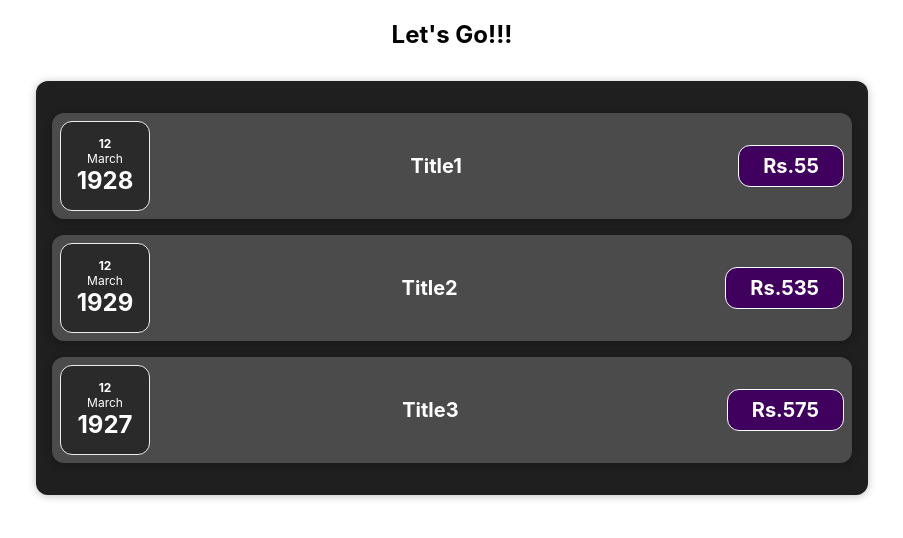
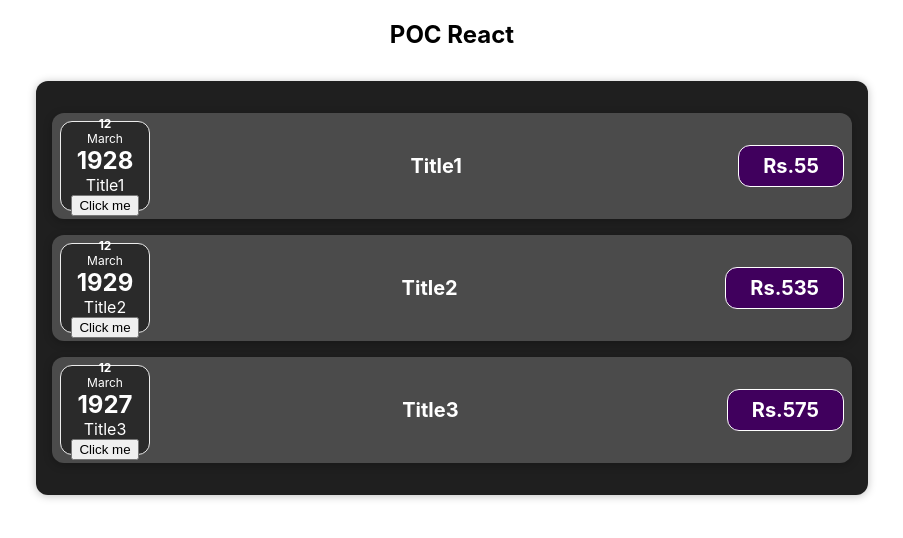
Before and after one commit to gopsey/my-react-learn, a React (Create React App) app: page / in a window 1280 px wide. Shown: the top 538 px of the page, without its empty margins (188-1091 px from the left). Built offline with nearby package versions, Linux system fonts and the light colour scheme.

Commit message:
state and event handler

```diff
--- a/src/App.js
+++ b/src/App.js
@@ -1,7 +1,7 @@
 import './App.css';
 import Expenses from "./components/Expenses";
 
-function App() {
+const App = () => {
   const expenses = [
     { expenseDate: new Date(28, 2, 12), expenseTitle: 'Title1', expenseAmount: 55 },
     { expenseDate: new Date(29, 2, 12), expenseTitle: 'Title2', expenseAmount: 535 },
@@ -10,7 +10,7 @@ function App() {
 
   return (
     <div className="App">
-      <h2>Let's Go!!!</h2>
+      <h2>POC React</h2>
       <Expenses expenses={expenses} />
     </div>
   );
--- a/src/components/ExpenseDate.js
+++ b/src/components/ExpenseDate.js
@@ -1,10 +1,17 @@
 import "./ExpenseDate.css";
+import { useState } from "react";
 
-function ExpenseDate(props) {
+const ExpenseDate = (props) => {
    const expenses = props?.expenses;
    const day = expenses?.expenseDate?.toLocaleString('en-US', { day: '2-digit' });
    const month = expenses?.expenseDate?.toLocaleString('en-US', { month: 'long' });
    const year = expenses?.expenseDate?.getFullYear();
+   const [title, setTitle] = useState(expenses.expenseTitle)
+
+   const buttonClickHandler = () => {
+      setTitle('Updated!');
+      alert('Button clicked!!!!!!');
+   }
 
    return (
       <>
@@ -12,6 +19,8 @@ function ExpenseDate(props) {
             <div className="expense-date__month">{day}</div>
             <div className="expense-date__year">{month}</div>
             <div className="expense-date__day">{year}</div>
+            <div className="">{title}</div>
+            <button onClick={buttonClickHandler}>Click me</button>
          </div>
       </>
    );
--- a/src/components/ExpenseItem.js
+++ b/src/components/ExpenseItem.js
@@ -2,7 +2,7 @@ import "./ExpenseItem.css";
 
 import ExpenseDate from "./ExpenseDate";
 
-function ExpenseItem(props) {
+const ExpenseItem = (props) => {
    const expenses = props.expenses;
    return (
       <>
--- a/src/components/Expenses.js
+++ b/src/components/Expenses.js
@@ -1,9 +1,7 @@
 import "./Expenses.css";
 import ExpenseItem from "./ExpenseItem";
 
-function Expenses(props) {
-   const expenses = props.expenses;
-
+const Expenses = ({expenses}) => {
    return (
       <div className="expenses">
          {
```
